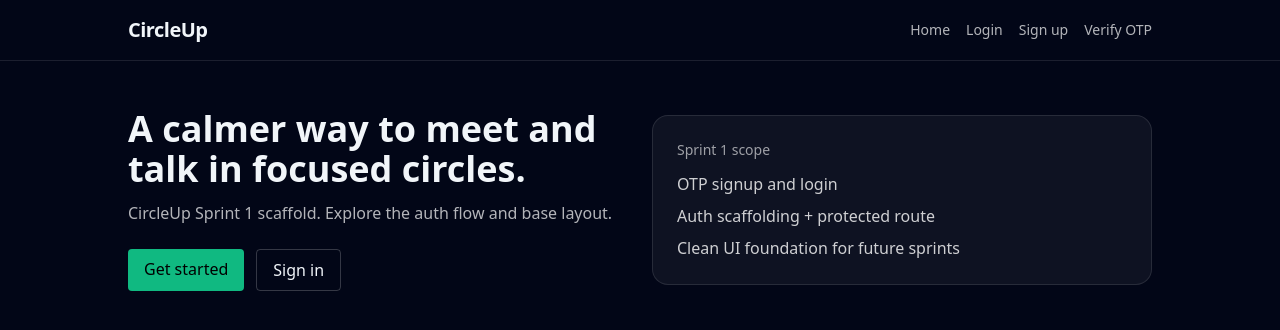
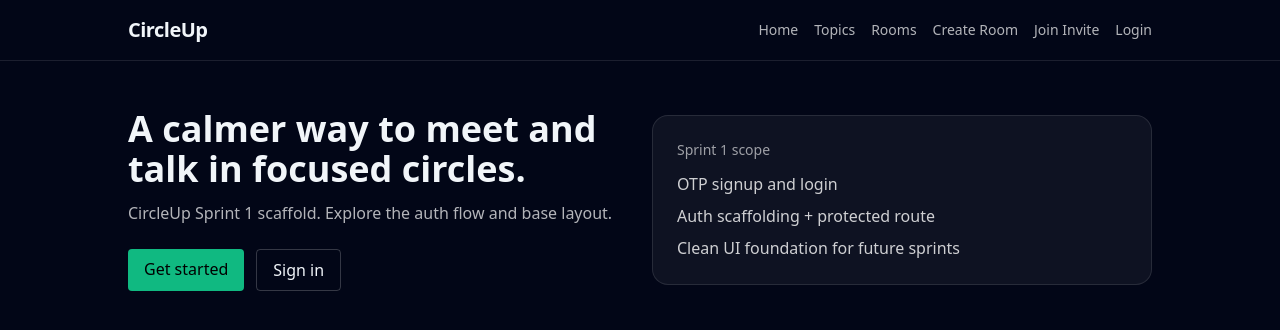
Before and after one commit to AthulElbert/circleup, a React (Vite) app in the folder frontend/: page / in a window 1280 px wide. Shown: the top 330 px of the page. Built offline with nearby package versions, Linux system fonts and the light colour scheme; no server answers.

Commit message:
feat(frontend): update layout and routing shell

```diff
--- a/frontend/src/App.jsx
+++ b/frontend/src/App.jsx
@@ -5,6 +5,10 @@ import Home from "./pages/Home.jsx";
 import Login from "./pages/Login.jsx";
 import Signup from "./pages/Signup.jsx";
 import OtpVerify from "./pages/OtpVerify.jsx";
+import Topics from "./pages/Topics.jsx";
+import Rooms from "./pages/Rooms.jsx";
+import CreateRoom from "./pages/CreateRoom.jsx";
+import JoinInvite from "./pages/JoinInvite.jsx";
 
 export default function App() {
   return (
@@ -14,14 +18,11 @@ export default function App() {
         <Route path="/login" element={<Login />} />
         <Route path="/signup" element={<Signup />} />
         <Route path="/verify" element={<OtpVerify />} />
-        <Route
-          path="/protected"
-          element={
-            <AuthGate>
-              <div>Protected content</div>
-            </AuthGate>
-          }
-        />
+        <Route path="/topics" element={<AuthGate><Topics /></AuthGate>} />
+        <Route path="/rooms" element={<AuthGate><Rooms /></AuthGate>} />
+        <Route path="/rooms/create" element={<AuthGate><CreateRoom /></AuthGate>} />
+        <Route path="/rooms/join" element={<AuthGate><JoinInvite /></AuthGate>} />
+        <Route path="/protected" element={<AuthGate><div>Protected content</div></AuthGate>} />
         <Route path="*" element={<Navigate to="/" />} />
       </Routes>
     </Layout>
--- a/frontend/src/components/Layout.jsx
+++ b/frontend/src/components/Layout.jsx
@@ -6,9 +6,11 @@ export default function Layout({ children }) {
           <h1 className="text-xl font-semibold tracking-tight">CircleUp</h1>
           <nav className="flex items-center gap-4 text-sm text-white/70">
             <a className="hover:text-white" href="/">Home</a>
+            <a className="hover:text-white" href="/topics">Topics</a>
+            <a className="hover:text-white" href="/rooms">Rooms</a>
+            <a className="hover:text-white" href="/rooms/create">Create Room</a>
+            <a className="hover:text-white" href="/rooms/join">Join Invite</a>
             <a className="hover:text-white" href="/login">Login</a>
-            <a className="hover:text-white" href="/signup">Sign up</a>
-            <a className="hover:text-white" href="/verify">Verify OTP</a>
           </nav>
         </div>
       </header>
```
